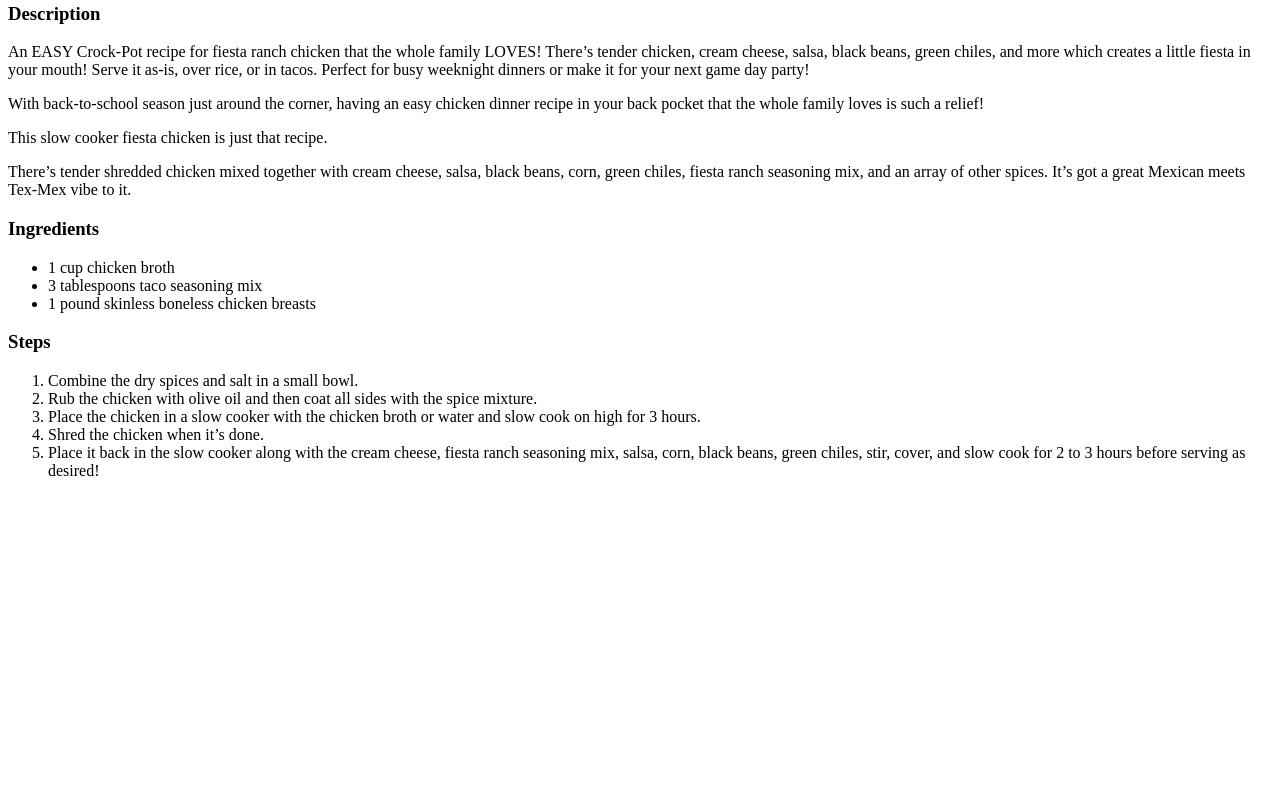
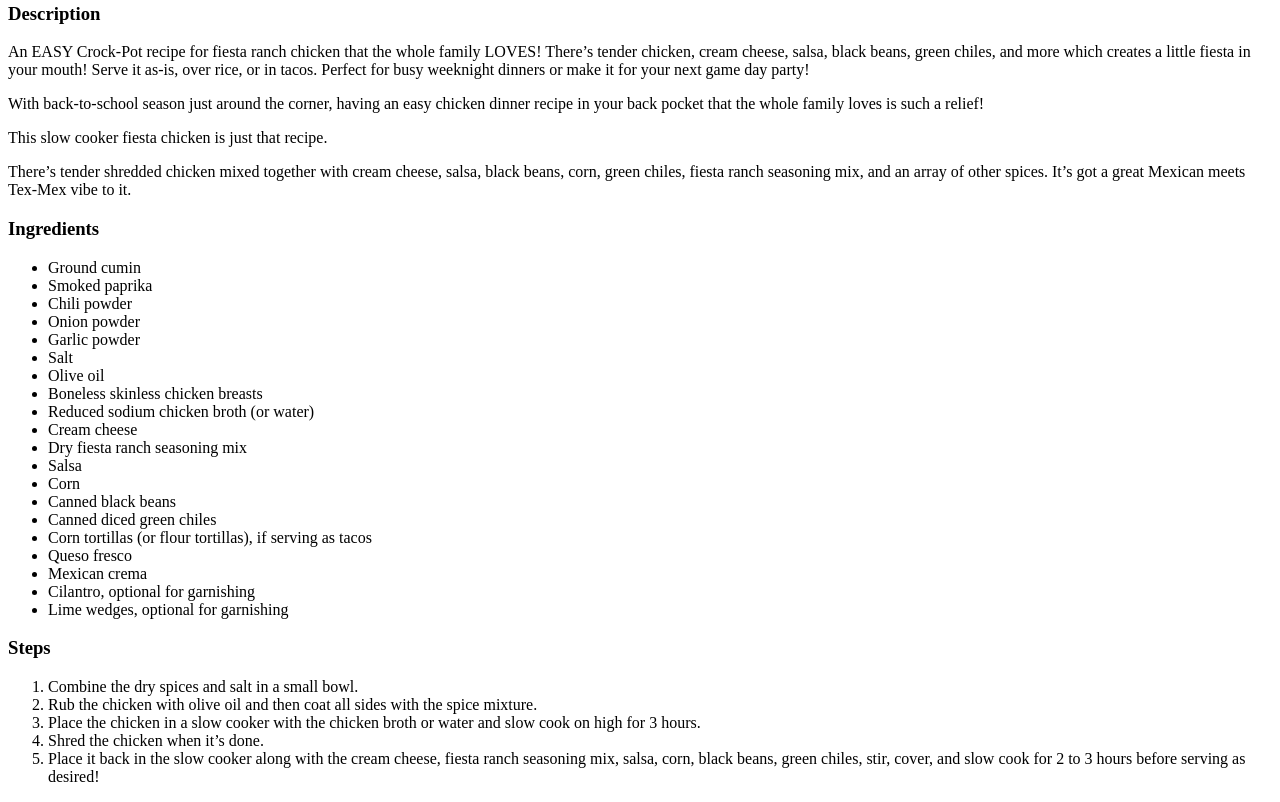
Before and after one commit to siddddd17/odin_recipes, a plain HTML site: page recipes/fiesta-slow-cooker-shredded-chicken-tacos.html in a window 1280 px wide. Shown: the part 400-1202 px from the top of the page. Before the commit the page ends 896 px from the top, so only its background shows below. Drawn offline with Linux system fonts and the light colour scheme.

Commit message:
Update ingredients

```diff
--- a/recipes/fiesta-slow-cooker-shredded-chicken-tacos.html
+++ b/recipes/fiesta-slow-cooker-shredded-chicken-tacos.html
@@ -14,9 +14,26 @@
     <p>There’s tender shredded chicken mixed together with cream cheese, salsa, black beans, corn, green chiles, fiesta ranch seasoning mix, and an array of other spices. It’s got a great Mexican meets Tex-Mex vibe to it.</p>
     <h3>Ingredients</h3>
     <ul>
-        <li>1 cup chicken broth</li>
-        <li>3 tablespoons taco seasoning mix</li>
-        <li>1 pound skinless boneless chicken breasts</li>
+        <li>Ground cumin</li>
+        <li>Smoked paprika</li>
+        <li>Chili powder</li>
+        <li>Onion powder</li>
+        <li>Garlic powder</li>
+        <li>Salt</li>
+        <li>Olive oil</li>
+        <li>Boneless skinless chicken breasts</li>
+        <li>Reduced sodium chicken broth (or water)</li>
+        <li>Cream cheese</li>
+        <li>Dry fiesta ranch seasoning mix</li>
+        <li>Salsa</li>
+        <li>Corn</li>
+        <li>Canned black beans</li>
+        <li>Canned diced green chiles</li>
+        <li>Corn tortillas (or flour tortillas), if serving as tacos </li>
+        <li>Queso fresco</li>
+        <li>Mexican crema</li>
+        <li>Cilantro, optional for garnishing</li>
+        <li>Lime wedges, optional for garnishing</li>
     </ul>
     <h3>Steps</h3>
     <ol>
```
